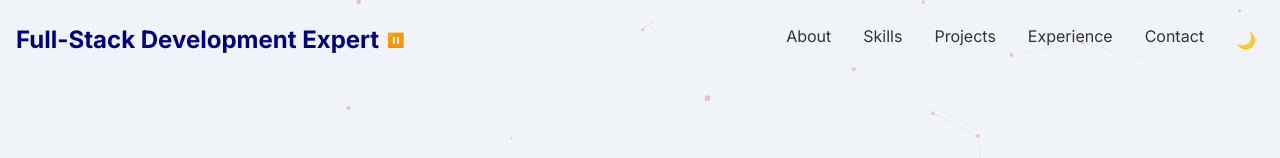
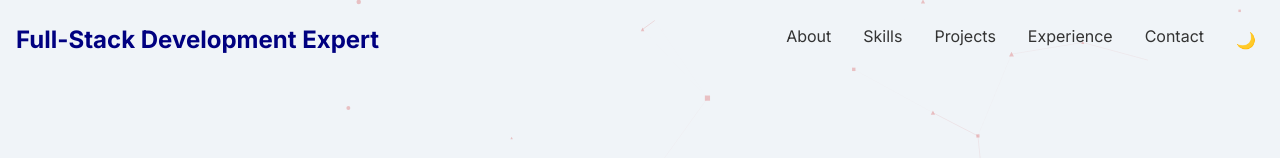
Before and after one commit to shagene/portfolio, a Next.js app: page / in a window 1280 px wide. Shown: the top 158 px of the page. Built offline with nearby package versions, Linux system fonts and the light colour scheme.

Commit message:
removed puase button from header animation

```diff
--- a/src/components/Header.tsx
+++ b/src/components/Header.tsx
@@ -9,7 +9,7 @@ const rotatingTitles = [
   "UX Engineer",
   "Full-Stack Development Expert",
   "Design Systems Architecture Specialist",
-  "Former Marine Sergeant",
+  "Marine Sergeant",
   "10+ Years in Software Development"
 ];
 
@@ -55,13 +55,13 @@ const Header = () => {
           <h2 className="text-2xl font-bold text-navy-blue dark:text-white transition-opacity duration-300 min-w-[300px] sm:min-w-0">
             {rotatingTitles[titleIndex]}
           </h2>
-          <button
+          {/* <button
             onClick={() => setIsPaused(!isPaused)}
             className="ml-2 text-sm text-usmc-scarlet dark:text-usmc-gold"
             aria-label={isPaused ? "Resume rotation" : "Pause rotation"}
           >
             {isPaused ? "▶️" : "⏸️"}
-          </button>
+          </button> */}
         </div>
 
         {/* Hamburger menu for mobile */}
```
